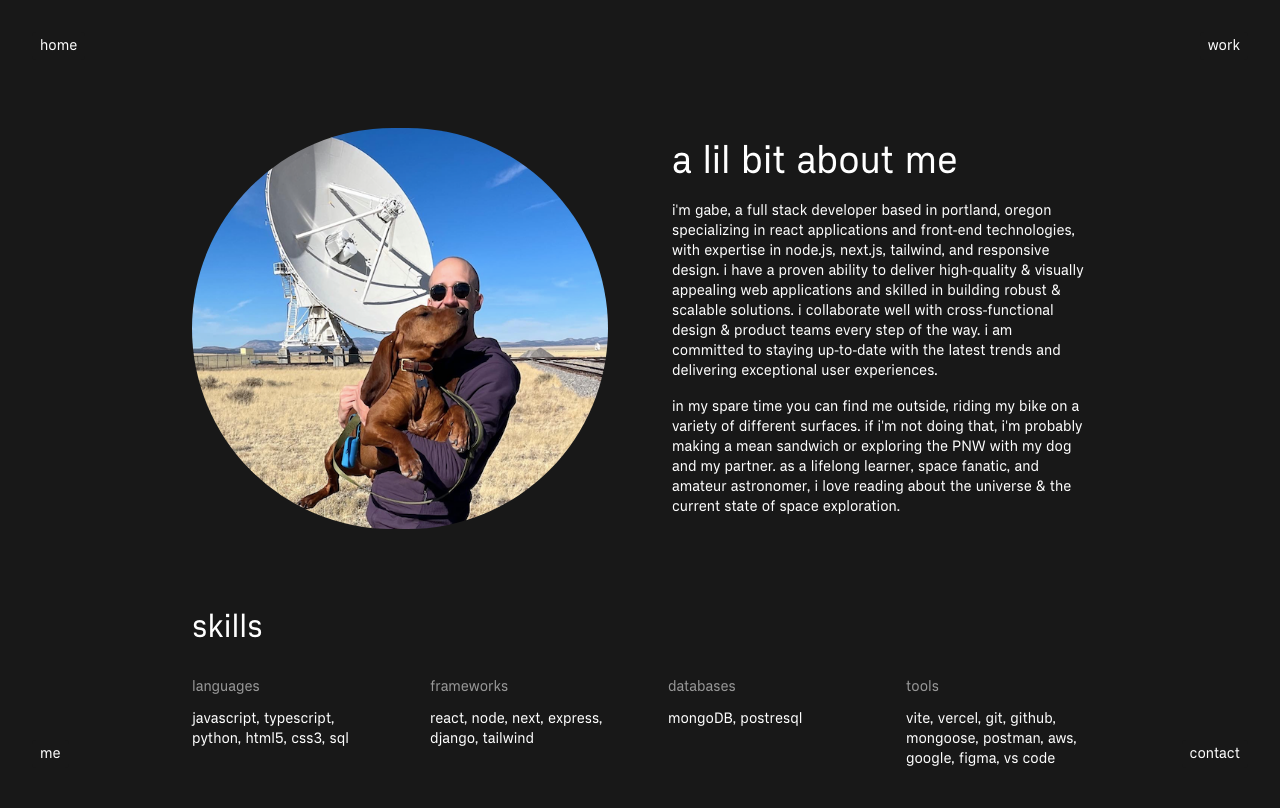
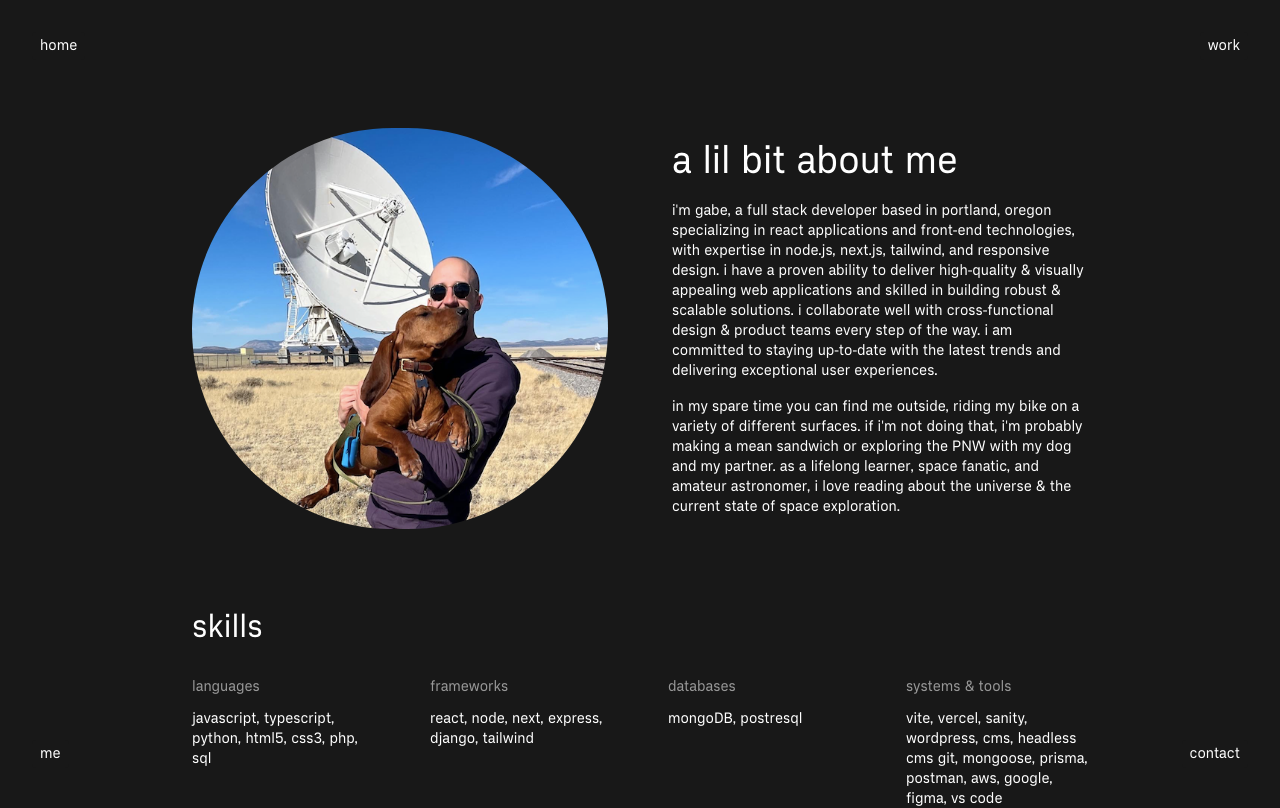
Before and after one commit to gabewolford/portfolio, a Next.js app: page /me in a window 1280 px wide. Shown: the top 808 px of the page. Built offline with nearby package versions, Linux system fonts and the light colour scheme.

Commit message:
updated skills section

```diff
--- a/src/app/me/page.tsx
+++ b/src/app/me/page.tsx
@@ -38,7 +38,7 @@ export default function MePage() {
                     <div className="">
                         <h1 className="text-3xl md:text-4xl mb-5">a lil bit about me</h1>
                         <p className="mb-4">i&apos;m gabe, a full stack developer based in portland, oregon specializing in react applications and front-end technologies, with expertise in node.js, next.js, tailwind, and responsive design. i have a proven ability to deliver high-quality & visually appealing web applications and skilled in building robust & scalable solutions. i collaborate well with cross-functional design & product teams every step of the way. i am committed to staying up-to-date with the latest trends and delivering exceptional user experiences.</p>
-                        <p className=''>in my spare time you can find me outside, riding my bike on a variety of different surfaces. if i&apos;m not doing that, i&apos;m probably making a mean sandwich or exploring the PNW with my dog and my partner. as a lifelong learner, space fanatic, and amateur astronomer, i love reading about the universe & the current state of space exploration.</p>
+                        <p >in my spare time you can find me outside, riding my bike on a variety of different surfaces. if i&apos;m not doing that, i&apos;m probably making a mean sandwich or exploring the PNW with my dog and my partner. as a lifelong learner, space fanatic, and amateur astronomer, i love reading about the universe & the current state of space exploration.</p>
                     </div>
                 </div>
 
@@ -47,7 +47,7 @@ export default function MePage() {
                 <div className="fade-in grid grid-cols-1 md:grid-cols-4 gap-2 md:gap-14">
                     <div className="mb-10">
                         <h5 className="text-dark-grey mb-3 hover:text-green">languages</h5>
-                        <p>javascript, typescript, python, html5, css3, sql</p>
+                        <p>javascript, typescript, python, html5, css3, php, sql</p>
                     </div>
 
                     <div className="mb-10">
@@ -61,8 +61,8 @@ export default function MePage() {
                     </div>
 
                     <div className="mb-20">
-                        <h5 className="text-dark-grey mb-3 hover:text-yellow">tools</h5>
-                        <p>vite, vercel, git, github, mongoose, postman, aws, google, figma, vs code</p>
+                        <h5 className="text-dark-grey mb-3 hover:text-yellow">systems & tools</h5>
+                        <p>vite, vercel, sanity, wordpress, cms, headless cms git, mongoose, prisma, postman, aws, google, figma, vs code</p>
                     </div>
                 </div>
 
```
